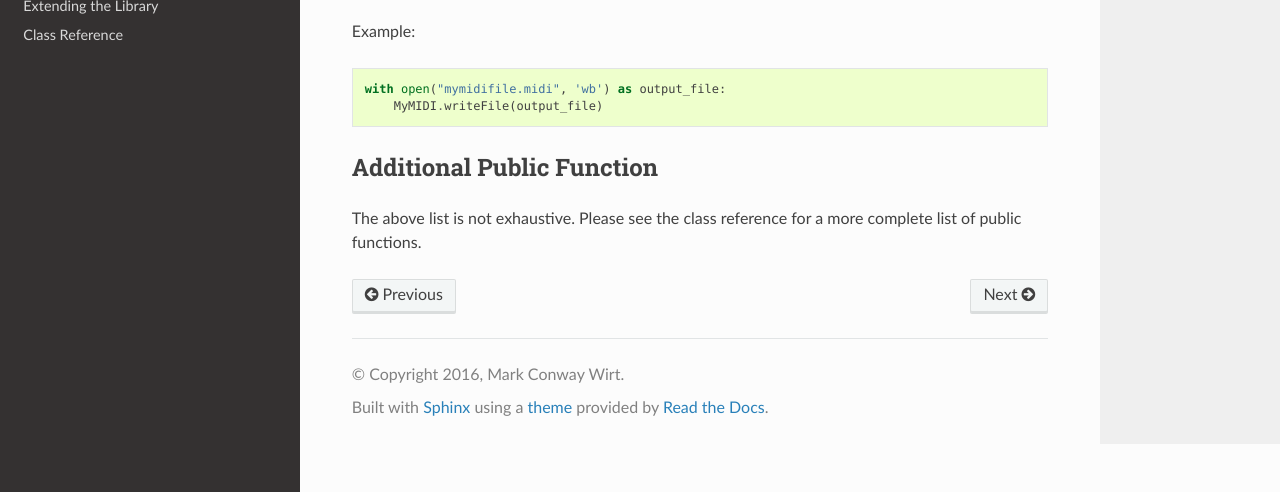
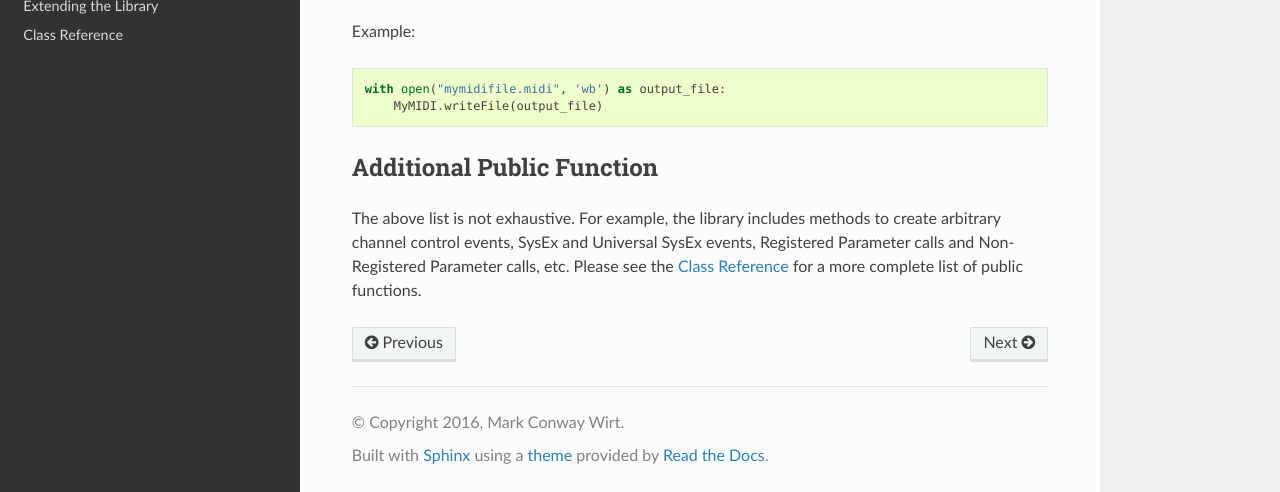
Before and after one commit to MarkCWirt/MIDIUtil, a Sphinx documentation site: the page built from documentation/common.rst, in a window 1280 px wide and 900 px high, scrolled down 1949 px, cut to the strip 408-900 px from the top of the window. Built offline with Sphinx 7.4.7 and the Read the Docs theme 2.0.0, drawn with Linux system fonts in a browser that asks for light colours.

Commit message:
Updates to documentation

```diff
--- a/documentation/class.rst
+++ b/documentation/class.rst
@@ -1,3 +1,5 @@
+.. _ClassRef:
+
 Class Reference
 ===============
 
--- a/documentation/common.rst
+++ b/documentation/common.rst
@@ -115,5 +115,7 @@ Example:
 Additional Public Function
 --------------------------
 
-The above list is not exhaustive. Please see the class reference for a more
-complete list of public functions.
+The above list is not exhaustive. For example, the library includes methods
+to create arbitrary channel control events, SysEx and Universal SysEx events,
+Registered Parameter calls and Non-Registered Parameter calls, etc. Please see the
+:ref:`ClassRef` for a more complete list of public functions.
```
Also changed, not shown: documentation/index.rst (+13 -13 lines), documentation/tuning.rst (+9 -0 lines).
